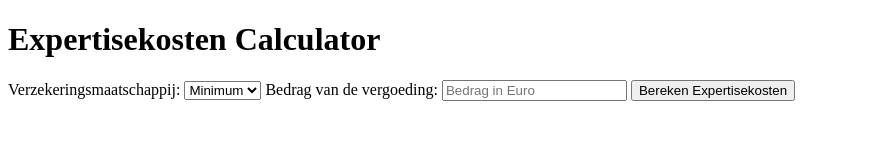
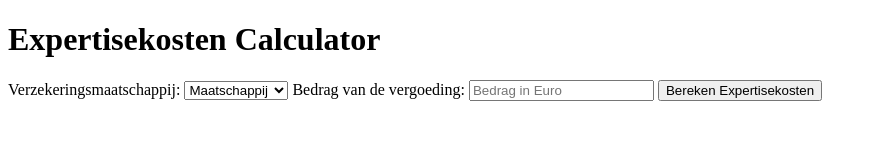
Before and after one commit to Handy-Harry/Handy-Harry.github.io, a plain HTML site: page index.html in a window 1280 px wide. Shown: the whole page, without its empty margins (0-877 px from the left). Drawn offline with Linux system fonts and the light colour scheme.

Commit message:
Update index.html

```diff
--- a/index.html
+++ b/index.html
@@ -27,7 +27,7 @@
         fetch('verzekeringsmaatschappijen.csv')
             .then(response => response.text())
             .then(data => {
-                var companies = data.trim().split('\n').map(row => row.split(',')[1]); // Extracteer de maatschappijnamen
+                var companies = data.trim().split('\n').map(row => row.split(',')[0]); // Extracteer de maatschappijnamen
                 var options = companies.map(company => `<option value="${company}">${company}</option>`);
                 document.getElementById('verzekeringsmaatschappij').innerHTML = options.join('');
             })
```
